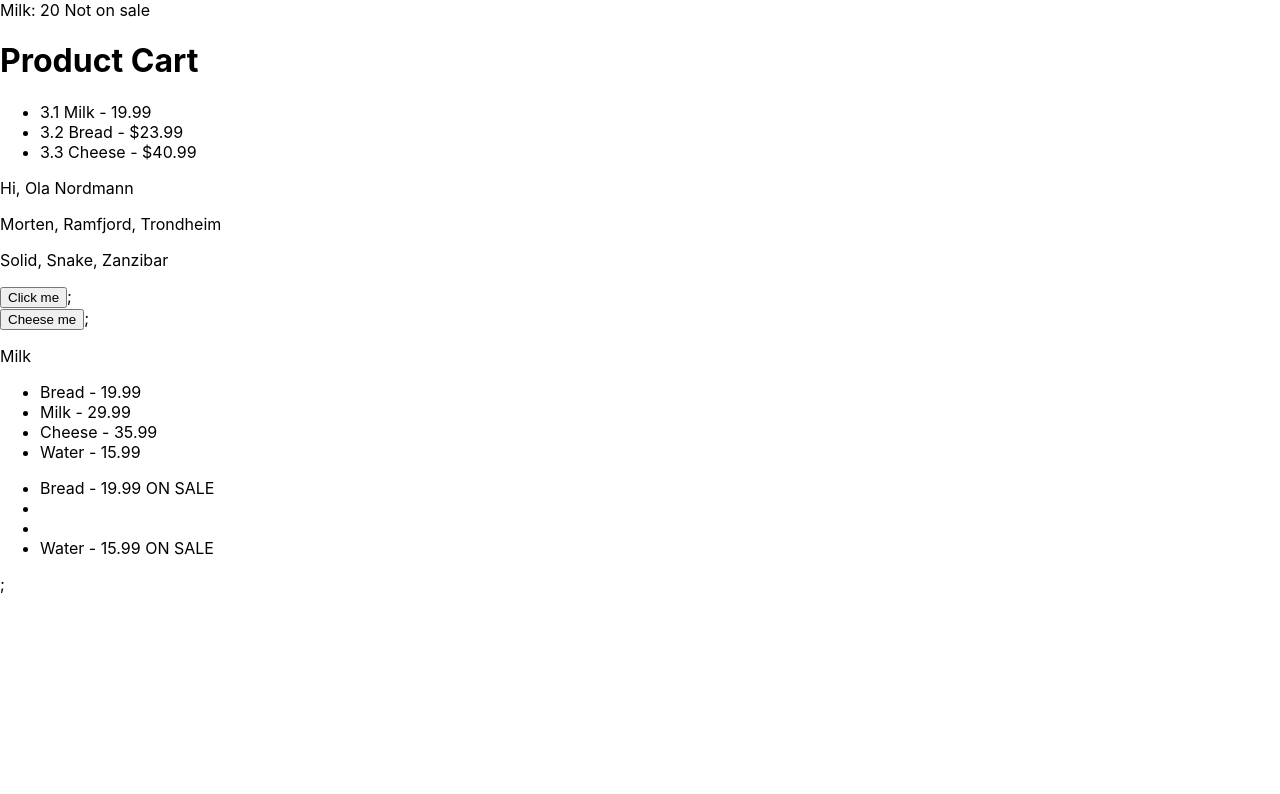
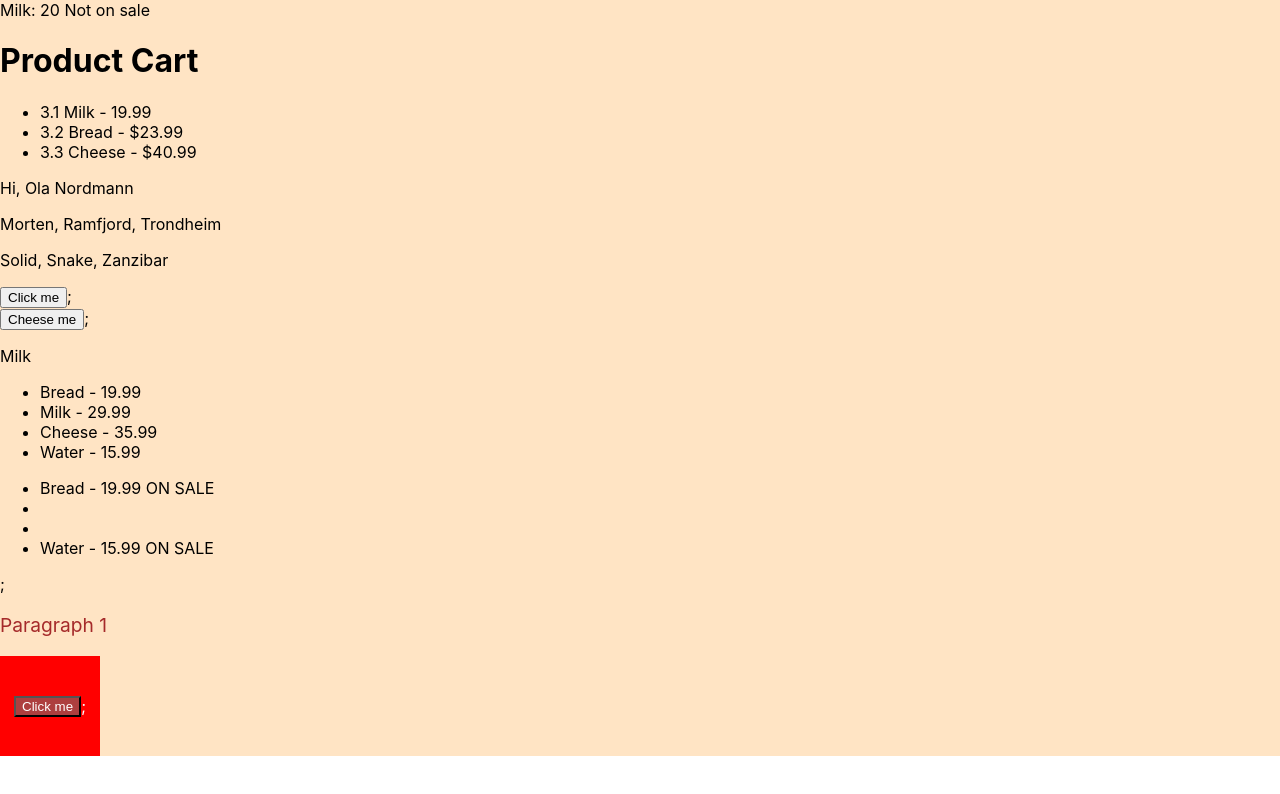
Before and after one commit to Ramsnes/fed-frameworks, a React (Create React App) app: page / in a window 1280 px wide. Shown: the top 794 px of the page. Built offline with nearby package versions, Linux system fonts and the light colour scheme.

Commit message:
finished css modules, understood conditionalRender

```diff
--- a/src/App.js
+++ b/src/App.js
@@ -1,11 +1,17 @@
+// General imports
 import React from "react";
+import "./styles/styles.css";
+
+// Lessons imports
 import JSXComponent from "./lesson-tasks-frameworks/Module-1/01-JSX/App";
 import ComponentsComponent from "./lesson-tasks-frameworks/Module-1/02-components/App";
 import PropsComponent from "./lesson-tasks-frameworks/Module-1/03-props/Props.js";
 import EventsComponent from "./lesson-tasks-frameworks/Module-1/04-events/App";
 import StateComponent from "./lesson-tasks-frameworks/Module-1//05-state/App";
 import MappingComponent from "./lesson-tasks-frameworks/Module-1/06-mapping/App.js";
-import ConditionalRenderingComponent from "./lesson-tasks-frameworks/Module-1/07-conditionalRendering/App.js";
+import ConditionalRenderingComponent from "./lesson-tasks-frameworks/Module-1/07-conditionalRendering/App.jsx";
+import BasicClassesComponent from "./lesson-tasks-frameworks/Module-2/08-basicClasses/App.jsx";
+import CssModule from "./lesson-tasks-frameworks/Module-2/09-cssModules/App.jsx";
 
 const greeting = React.createElement("div", {}, "Hello, world!");
 
@@ -18,7 +24,7 @@ function App() {
   const productPrice = 19;
 
   return (
-    <div>
+    <div className="my-class">
       {productTitle}: {productPrice + 1}
       {productPrice > 10 ? " Not on sale" : " On sale"}
       <JSXComponent />
@@ -28,6 +34,8 @@ function App() {
       <StateComponent />
       <MappingComponent />
       <ConditionalRenderingComponent />
+      <BasicClassesComponent />
+      <CssModule />
     </div>
   );
 }
--- a/src/lesson-tasks-frameworks/Module-1/07-conditionalRendering/App.js
+++ b/src/lesson-tasks-frameworks/Module-1/07-conditionalRendering/App.jsx
@@ -7,8 +7,10 @@ If the product isOnSale property is set to true, then display a div with “ON S
 
 You should now have all the products mapped out, but only the ones with isOnSale set to true will display the “ON SALE” text.
  */
+
+// App.js
 import React from "react";
-import ProductListComponent from "./ProductsList";
+import ProductListComponent from "./components/ProductsList.jsx";
 
 const products = [
   { id: 0, title: "Bread", price: 19.99, isOnSale: true },
@@ -17,13 +19,19 @@ const products = [
   { id: 3, title: "Water", price: 15.99, isOnSale: true },
 ];
 
-//{products referred to const products}
 function App() {
   return (
     <div>
-      <ProductListComponent products={products} />;
+      <ProductListComponent componentValue1={products} />;
     </div>
   );
 }
 
 export default App;
+
+/*
+function App()
+{products} referres to prop name
+
+={products referres to const products} and the products rendered are based off of the conditionals from the fn ProductList from ProductsList.js
+ */
--- a/src/lesson-tasks-frameworks/Module-1/07-conditionalRendering/ProductsList.js
+++ b/src/lesson-tasks-frameworks/Module-1/07-conditionalRendering/components/ProductsList.jsx
@@ -1,10 +1,12 @@
+// ProductsList.js
 import React from "react";
 
-function ProductList({ products }) {
+// ({ productsProp }) refers to 'const products' in App.js
+function ProductList(props) {
   return (
     <div>
       <ul>
-        {products.map((product) => (
+        {props.componentValue1.map((product) => (
           <li key={product.id}>
             {product.isOnSale
               ? `${product.title} - ${product.price} ON SALE`
@@ -17,3 +19,9 @@ function ProductList({ products }) {
 }
 
 export default ProductList;
+
+// Notes
+
+// if product is on sale, render title and price
+// if not, don't render
+// componentValue can be named whatever
--- /dev/null
+++ b/src/lesson-tasks-frameworks/Module-2/08-basicClasses/App.jsx
@@ -0,0 +1,13 @@
+import React from "react";
+
+import "./styles/styles.css";
+
+function App() {
+  return (
+    <div>
+      <p className="text">Paragraph 1</p>
+    </div>
+  );
+}
+
+export default App;
--- /dev/null
+++ b/src/lesson-tasks-frameworks/Module-2/08-basicClasses/styles/styles.css
@@ -0,0 +1,4 @@
+.text {
+  color: #a52a2a;
+  font-size: 1.2rem;
+}
--- /dev/null
+++ b/src/lesson-tasks-frameworks/Module-2/09-cssModules/App.jsx
@@ -0,0 +1,12 @@
+// import React from "react";
+import styles from "./styles/App.module.css";
+
+function App() {
+  return (
+    <div className={styles.container}>
+      <button className={styles.primary}>Click me</button>;
+    </div>
+  );
+}
+
+export default App;
--- /dev/null
+++ b/src/lesson-tasks-frameworks/Module-2/09-cssModules/styles/App.module.css
@@ -0,0 +1,14 @@
+.container {
+  display: flex;
+  justify-content: center;
+  align-items: center;
+  height: 100px;
+  width: 100px;
+  background: red;
+  color: white;
+}
+
+.primary {
+  background-color: rgb(173, 63, 63);
+  color: #fff;
+}
--- /dev/null
+++ b/src/styles/styles.css
@@ -0,0 +1,3 @@
+.my-class {
+  background-color: bisque;
+}
```
Also changed, not shown: src/lesson-tasks-frameworks/Module-2/10-sass/App.jsx (added), src/lesson-tasks-frameworks/Module-2/10-sass/styles/styles.module.css (added).
